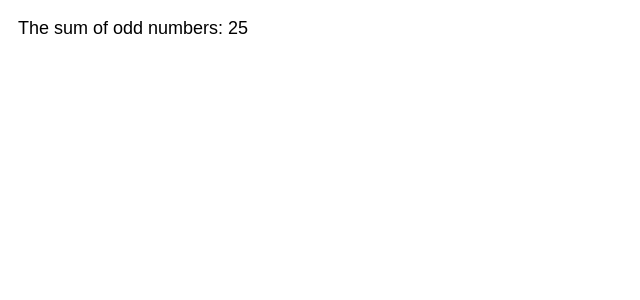
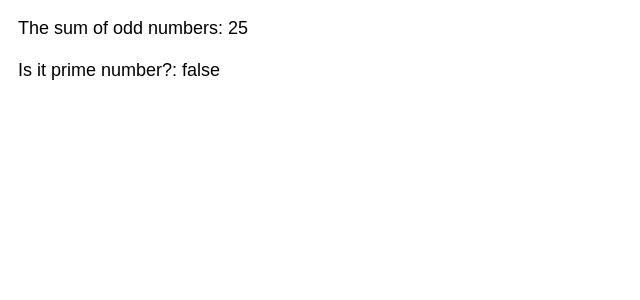
Before and after one commit to steamnp/bfs45, a React (Vite) app: page / in a window 1280 px wide. Shown: the top 300 px of the page, without its empty margins (0-640 px from the left). Built offline with nearby package versions, Linux system fonts and the light colour scheme.

Commit message:
check prime number

```diff
--- a/src/components/app/app.jsx
+++ b/src/components/app/app.jsx
@@ -12,10 +12,26 @@ function App() {
     return sum;
   };
 
+  const isPrime = (num) => {
+    if (num < 2) return false;
+
+    let i = 2;
+
+    while (i < num - 1) {
+      if (num % i === 0) return false;
+      i++;
+    }
+
+    return true;
+  };
+
   return (
     <>
       <div style={{ padding: "1rem" }}>
         The sum of odd numbers: {oddSum([1, 2, 3, 4, 5, 6, 7, 8, 9])}
+        <br />
+        <br />
+        Is it prime number?: {JSON.stringify(isPrime(8))}
       </div>
     </>
   );
```
